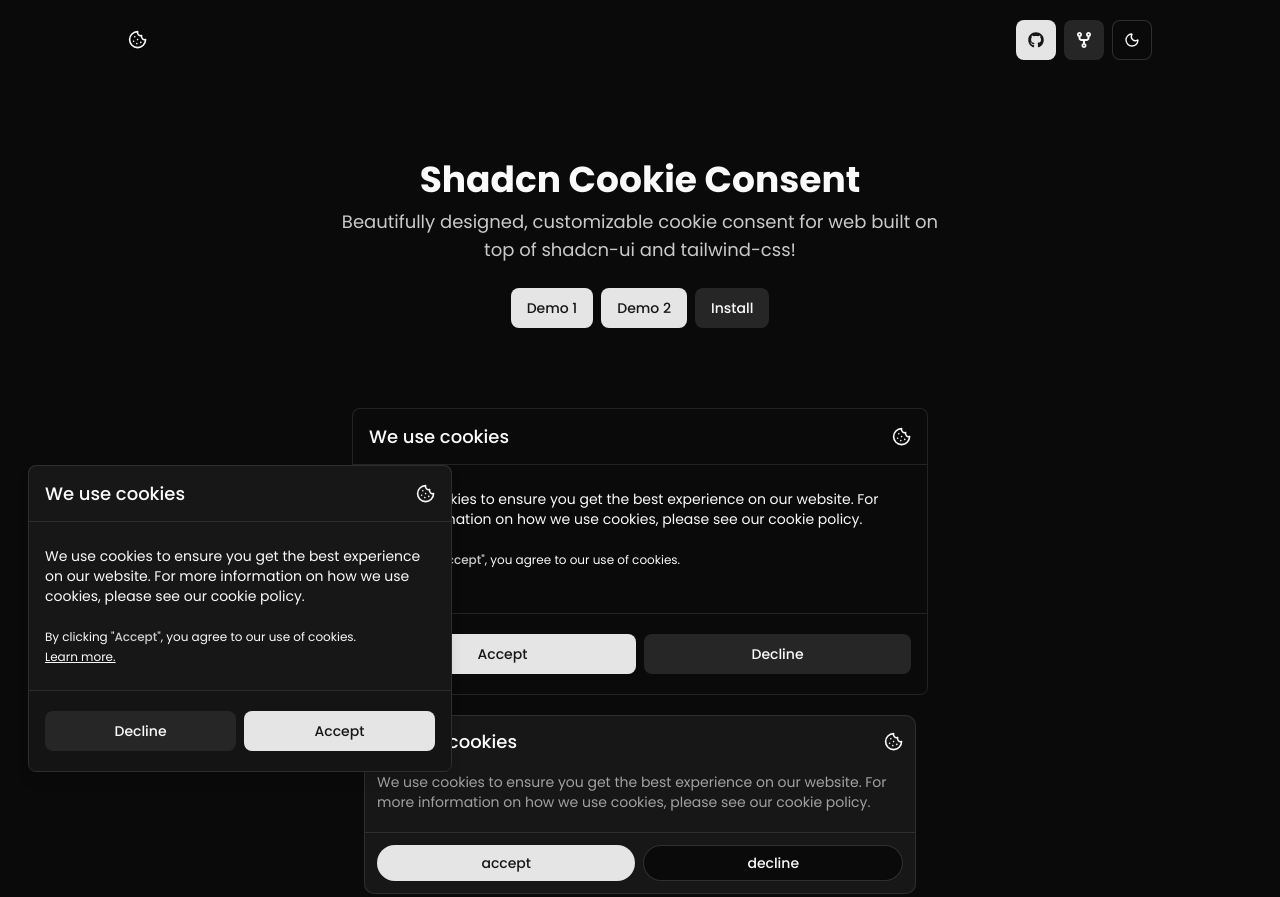
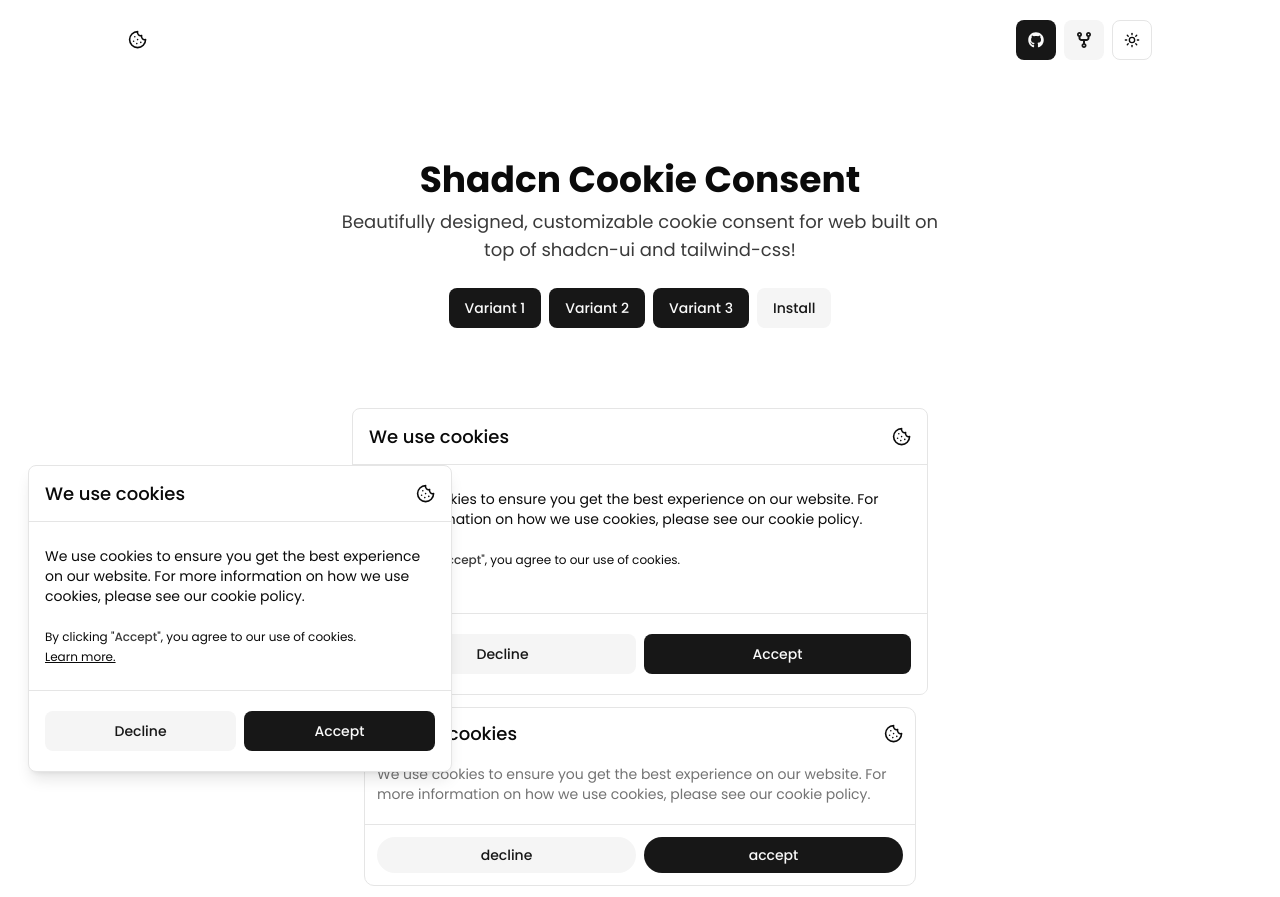
Before and after one commit to r2hu1/shadcn-cookie-consent, a Next.js app: page / in a window 1280 px wide. Shown: the top 897 px of the page. Built offline with nearby package versions, Linux system fonts and the light colour scheme.

Commit message:
feat: dn

```diff
--- a/app/layout.js
+++ b/app/layout.js
@@ -7,16 +7,17 @@
 
 const poppins = Poppins({
   subsets: ["latin"],
-  weight: ["100", "200", "300", "400", "500", "600", "700", "800", "900"]
+  weight: ["100", "200", "300", "400", "500", "600", "700", "800", "900"],
 });
 
 export const metadata = {
   title: "Shadcn Cookie Consent",
-  description: "Beautifully designed, customizable cookie consent for web built on top of shadcn/ui and TailwindCSS!",
+  description:
+    "Beautifully designed, customizable cookie consent for web built on top of shadcn/ui and TailwindCSS!",
   keywords: "shadcn, cookie consent, nextjs, tailwind, ui, components",
   author: "r2hu1",
   robots: "index, follow",
-  icons: ["/logo.png"]
+  icons: ["/logo.png"],
 };
 
 export const viewport = {
@@ -25,7 +26,7 @@
   maximumScale: 1,
   userScalable: false,
   themeColor: "#09090b",
-}
+};
 
 export default function RootLayout({ children }) {
   return (
@@ -33,13 +34,13 @@
       <body className={poppins.className}>
         <ThemeProvider
           attribute="class"
-          defaultTheme="dark"
-          enableSystem={false}
+          defaultTheme="system"
+          enableSystem={true}
           disableTransitionOnChange
         >
           <Header />
           {children}
-          <CookieConsent/>
+          <CookieConsent />
           <Footer />
         </ThemeProvider>
       </body>
--- a/app/page.js
+++ b/app/page.js
@@ -2,22 +2,30 @@
 import { Button } from "@/components/ui/button";
 import { CookieIcon } from "lucide-react";
 
-
 export default function Home() {
-
   return (
     <main className="md:px-20 lg:px-32 py-20">
       <div className="px-6 sm:max-w-2xl mx-auto text-center grid gap-2">
-        <h1 className="text-3xl md:text-4xl font-bold">Shadcn Cookie Consent</h1>
-        <p className="text-base md:text-lg opacity-80 font-normal">Beautifully designed, customizable cookie consent for web built on top of shadcn-ui and tailwind-css!</p>
+        <h1 className="text-3xl md:text-4xl font-bold">
+          Shadcn Cookie Consent
+        </h1>
+        <p className="text-base md:text-lg opacity-80 font-normal">
+          Beautifully designed, customizable cookie consent for web built on top
+          of shadcn-ui and tailwind-css!
+        </p>
         <div className="flex mt-4 items-center justify-center gap-2">
           <Demo />
-          <Button variant="secondary" asChild><a href="https://github.com/r2hu1/shadcn-cookie-consent/blob/master/components/CookieConsent.jsx">Install</a></Button>
+          <Button variant="secondary" asChild>
+            <a href="https://github.com/r2hu1/shadcn-cookie-consent/blob/master/components/CookieConsent.jsx">
+              Install
+            </a>
+          </Button>
         </div>
       </div>
-      <div className="mt-20 mb-5 px-3">
-        <div className="w-full sm:max-w-xl mx-auto select-none pointer-events-none" role="img">
-          <div className="bg-background rounded-md border border-border">
+
+      <div className="grid place-items-center mt-20">
+        <div className="w-full sm:max-w-xl select-none pointer-events-none">
+          <div className="bg-card rounded-md border">
             <div className="grid gap-2">
               <div className="border-b border-border h-14 flex items-center justify-between p-4">
                 <h1 className="text-lg font-medium">We use cookies</h1>
@@ -25,23 +33,32 @@
               </div>
               <div className="p-4">
                 <p className="text-sm font-normal">
-                  We use cookies to ensure you get the best experience on our website. For more information on how we use cookies, please see our cookie policy.
+                  We use cookies to ensure you get the best experience on our
+                  website. For more information on how we use cookies, please
+                  see our cookie policy.
                   <br />
                   <br />
-                  <span className="text-xs">By clicking "<span className="font-medium opacity-80">Accept</span>", you agree to our use of cookies.</span>
+                  <span className="text-xs">
+                    By clicking "
+                    <span className="font-medium opacity-80">Accept</span>", you
+                    agree to our use of cookies.
+                  </span>
                   <br />
-                  <a href="#" className="text-xs underline">Learn more.</a>
+                  <a href="#" className="text-xs underline">
+                    Learn more.
+                  </a>
                 </p>
               </div>
               <div className="flex gap-2 p-4 py-5 border-t border-border bg-background/20">
+                <Button className="w-full" variant="secondary">
+                  Decline
+                </Button>
                 <Button className="w-full cursor-pointer">Accept</Button>
-                <Button className="w-full" variant="secondary">Decline</Button>
               </div>
             </div>
           </div>
         </div>
-      </div>
-      <div className="w-full sm:max-w-xl mx-auto select-none pointer-events-none" role="img">
+        <div className="w-full sm:max-w-xl select-none pointer-events-none">
           <div className="m-3 dark:bg-card bg-background border border-border rounded-lg">
             <div className="flex items-center justify-between p-3">
               <h1 className="text-lg font-medium">We use cookies</h1>
@@ -49,12 +66,32 @@
             </div>
             <div className="p-3 -mt-2">
               <p className="text-sm text-left text-muted-foreground">
-              We use cookies to ensure you get the best experience on our website. For more information on how we use cookies, please see our cookie policy.
+                We use cookies to ensure you get the best experience on our
+                website. For more information on how we use cookies, please see
+                our cookie policy.
               </p>
             </div>
             <div className="p-3 flex items-center gap-2 mt-2 border-t">
+              <Button className="w-full h-9 rounded-full" variant="secondary">
+                decline
+              </Button>
               <Button className="w-full h-9 rounded-full">accept</Button>
-            <Button className="w-full h-9 rounded-full" variant="outline">decline</Button>
+            </div>
+          </div>
+        </div>
+        <div className="flex items-center justify-between gap-4 bg-card border rounded-lg px-3 py-2 max-w-3xl">
+          <p className="text-sm text-foreground/80">
+            We use cookies to ensure you get the best experience on our website.
+            For more information on how we use cookies, please see our cookie
+            policy.
+          </p>
+          <div className="flex items-center gap-3">
+            <Button size="sm" variant="secondary" className="text-xs">
+              Decline
+            </Button>
+            <Button size="sm" className="text-xs">
+              Accept
+            </Button>
           </div>
         </div>
       </div>
--- a/components/Demo.jsx
+++ b/components/Demo.jsx
@@ -1,18 +1,69 @@
-"use client"
+"use client";
 import { useState } from "react";
 import CookieConsent from "@/components/CookieConsent";
 import { Button } from "./ui/button";
 
 export default function Demo() {
-    const [demo, setDemo] = useState(false);
-    const [demo2, setDemo2] = useState(false);
+  const [demo, setDemo] = useState(0);
 
-    return (
-        <div className="flex gap-2">
-            <Button onClick={() => { setDemo(!demo) }}>{demo ? "Viewing Demo 1" : "Demo 1"}</Button>
-            <Button onClick={() => { setDemo2(!demo2) }}>{demo2 ? "Viewing Demo 2" : "Demo 2"}</Button>
-            {demo && (<CookieConsent demo={true} onAcceptCallback={() => { setDemo(false) }} onDeclineCallback={() => { setDemo(false) }} />)}
-            {demo2 && (<CookieConsent demo={true} variant={"small"} onAcceptCallback={() => { setDemo2(false) }} onDeclineCallback={() => { setDemo2(false) }} />)}
-        </div>
-    )
+  return (
+    <div className="flex gap-2 flex-wrap">
+      <Button
+        onClick={() => {
+          setDemo((prv) => (prv === 1 ? 0 : 1));
+        }}
+      >
+        {demo === 1 ? "Viewing Variant 1" : "Variant 1"}
+      </Button>
+      <Button
+        onClick={() => {
+          setDemo((prv) => (prv === 2 ? 0 : 2));
+        }}
+      >
+        {demo === 2 ? "Viewing Variant 2" : "Variant 2"}
+      </Button>
+      <Button
+        onClick={() => {
+          setDemo((prv) => (prv === 3 ? 0 : 3));
+        }}
+      >
+        {demo === 3 ? "Viewing Variant 3" : "Variant 3"}
+      </Button>
+      {demo === 1 && (
+        <CookieConsent
+          demo={true}
+          onAcceptCallback={() => {
+            setDemo(0);
+          }}
+          onDeclineCallback={() => {
+            setDemo(0);
+          }}
+        />
+      )}
+      {demo === 2 && (
+        <CookieConsent
+          demo={true}
+          variant={"small"}
+          onAcceptCallback={() => {
+            setDemo(0);
+          }}
+          onDeclineCallback={() => {
+            setDemo(0);
+          }}
+        />
+      )}
+      {demo === 3 && (
+        <CookieConsent
+          demo={true}
+          variant={"mini"}
+          onAcceptCallback={() => {
+            setDemo(0);
+          }}
+          onDeclineCallback={() => {
+            setDemo(0);
+          }}
+        />
+      )}
+    </div>
+  );
 }
--- a/lib/utils.js
+++ b/lib/utils.js
@@ -1,6 +1,6 @@
-import { clsx } from "clsx"
+import { clsx } from "clsx";
 import { twMerge } from "tailwind-merge"
 
 export function cn(...inputs) {
-  return twMerge(clsx(inputs))
+  return twMerge(clsx(inputs));
 }
```
Also changed, not shown: public/preview.png, 1 other file (tests, documents, lock files or other folders). Lines whose indentation alone changed are shown as unchanged.
